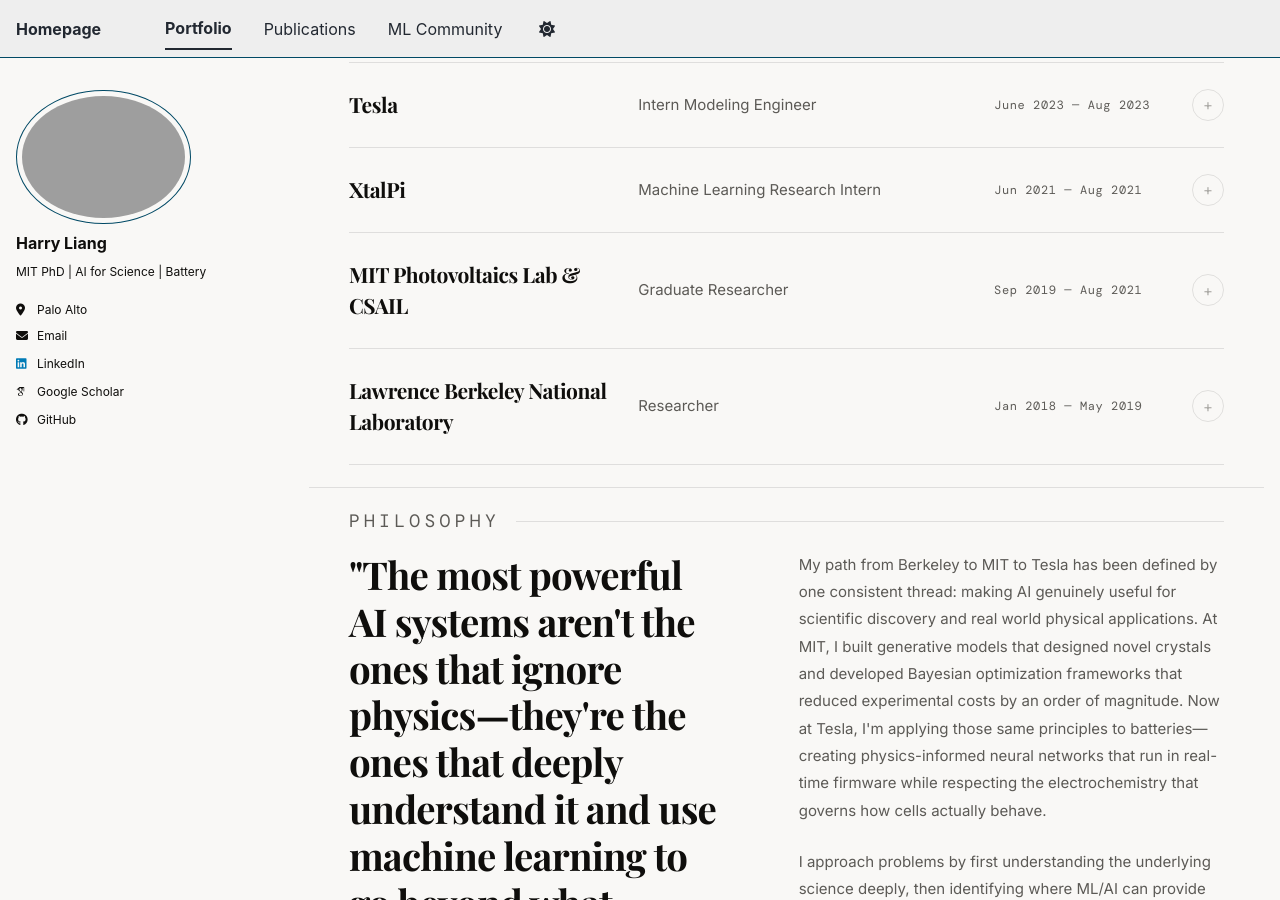
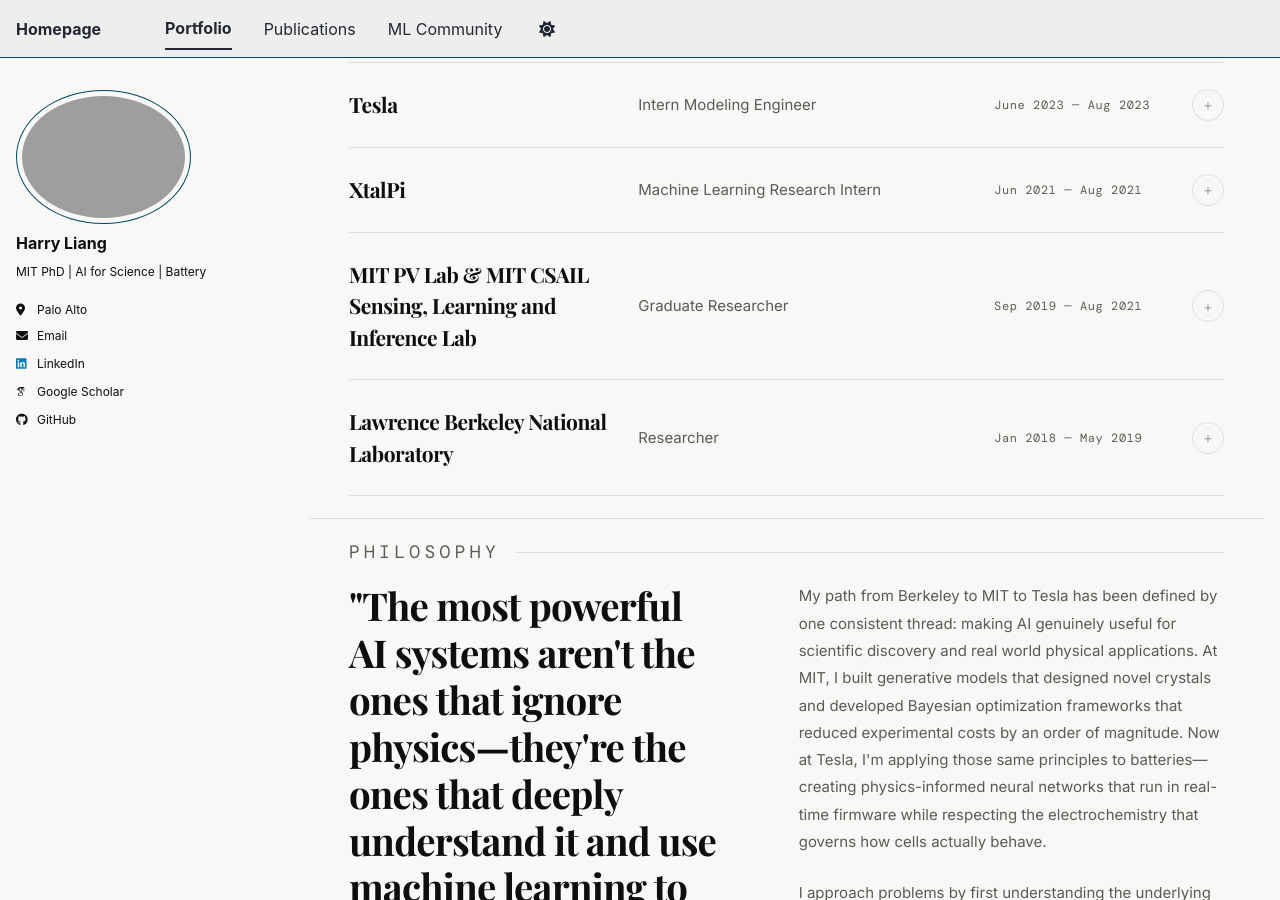
Before and after one commit to HarryQL/HarryQL.github.io, a Jekyll site: the page built from _portfolio/index.html, in a window 1280 px wide and 900 px high, scrolled down 1365 px. Built offline with Jekyll 4.4.1, drawn with Linux system fonts in a browser that asks for light colours; some web fonts are replaced; a script bundle is joined from its source files by our own code; library files that are not in the unit come from our copies.

Commit message:
Update index.html

```diff
--- a/_portfolio/index.html
+++ b/_portfolio/index.html
@@ -470,7 +470,7 @@
 
           <div class="work-item" onclick="toggleWork(this)">
             <div class="work-header">
-              <div class="work-co">MIT Photovoltaics Lab &amp; CSAIL</div>
+              <div class="work-co">MIT PV Lab &amp; MIT CSAIL Sensing, Learning and Inference Lab</div>
               <div class="work-role">Graduate Researcher</div>
               <div class="work-dates">Sep 2019 — Aug 2021</div>
               <div class="work-toggle">+</div>
```
